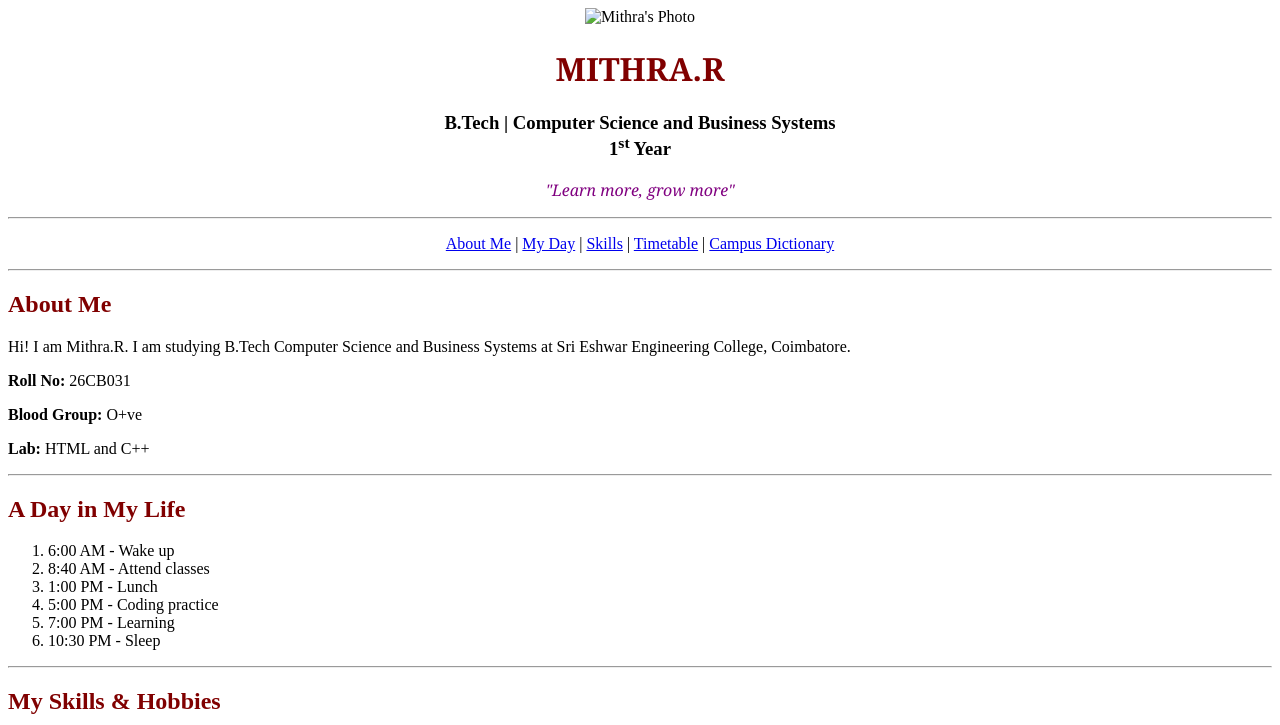
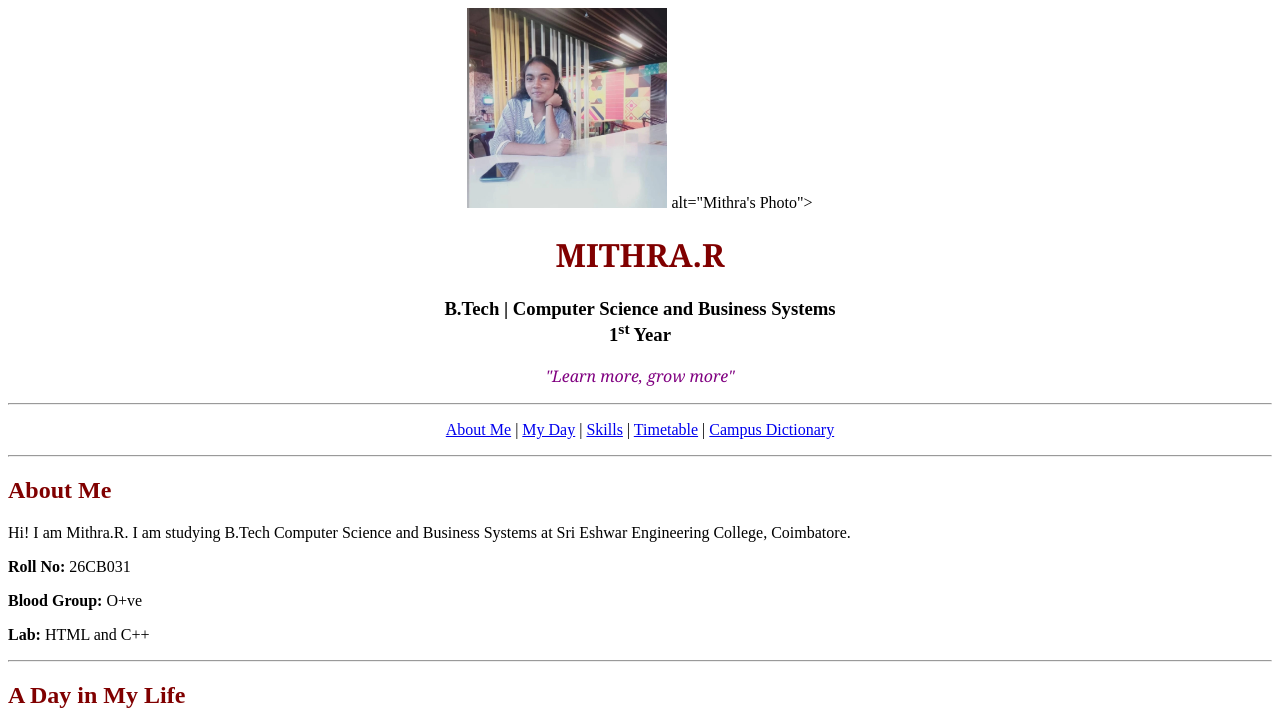
Before and after one commit to mithrarbms-dot/Profile-Webpage, a plain HTML site: page index.html in a window 1280 px wide. Shown: the top 725 px of the page. Drawn offline with Linux system fonts and the light colour scheme.

Commit message:
Update index.html

```diff
--- a/index.html
+++ b/index.html
@@ -9,7 +9,7 @@
     <!-- Profile section: Centre aligned -->
     <div align="center">
 
-        <img src="C:\Users\Mithra\Downloads\MITHRA profile.jpeg" width="200" height="200"
+        <img src="MithraPhoto.jpeg" height="200px" width="200px" alt="Mithra's Photo">
              alt="Mithra's Photo">
 
         <h1>
```
